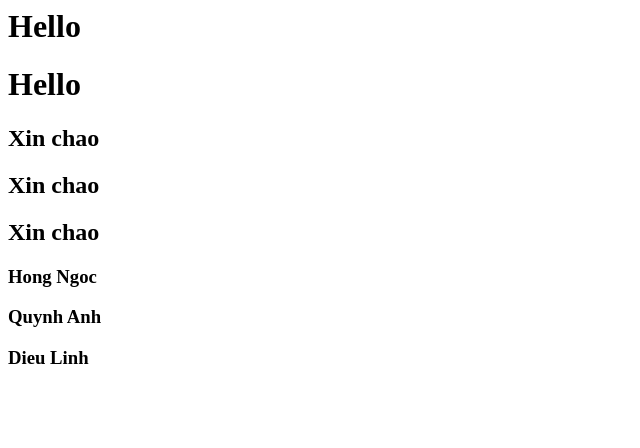
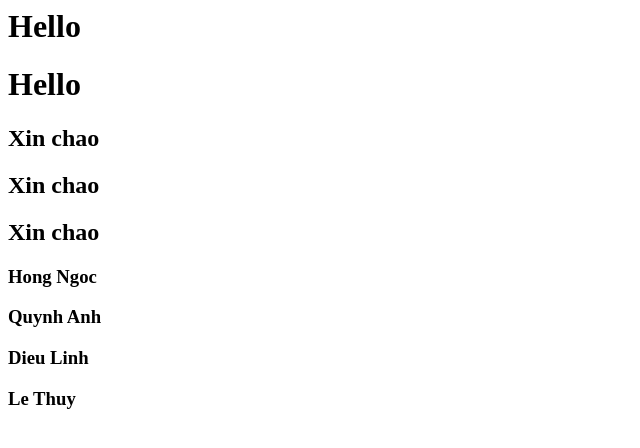
Before and after one commit to quangdaicaa/basevn_html, a plain HTML site: page index.html in a window 1280 px wide. Shown: the whole page, without its empty margins (0-640 px from the left). Drawn offline with Linux system fonts and the light colour scheme.

Commit message:
jkfdhjkg

```diff
--- a/index.html
+++ b/index.html
@@ -6,3 +6,4 @@
 <h3>Hong Ngoc</h3>
 <h3>Quynh Anh</h3>
 <h3>Dieu Linh</h3>
+<h3>Le Thuy</h3>
```
